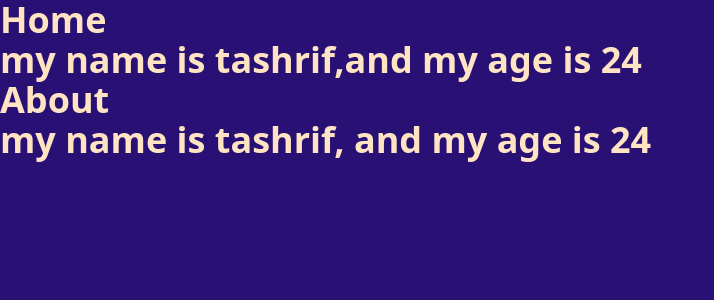
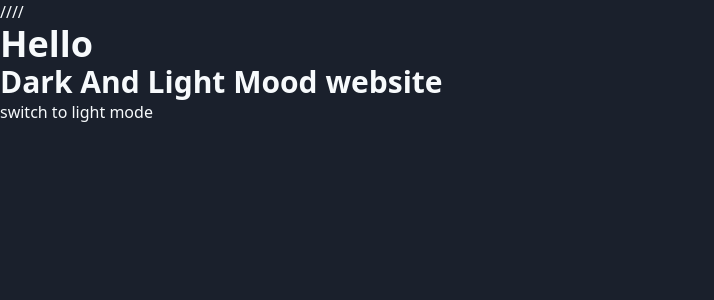
Before and after one commit to tashrifmiyaji/my-react, a React (Vite) app: page / in a window 1280 px wide. Shown: the top 300 px of the page, without its empty margins (0-714 px from the left). Built offline with nearby package versions, Linux system fonts and the light colour scheme.

Commit message:
update for dark&lightThemeWithContext

```diff
--- a/src/App.jsx
+++ b/src/App.jsx
@@ -19,9 +19,15 @@ import "./index.css";
 // import { UseRef } from "./components/Hook/useRef/index";
 // import { ForwardRef } from "./components/Hook/useRef/forwardRef";
 //
-import { BioProvider } from "./components/Hook/context API/index";
-import { Home } from "./components/Hook/context API/Home";
-import { About } from "./components/Hook/context API/about";
+// import { BioProvider } from "./components/Hook/context API/index";
+// import { Home } from "./components/Hook/context API/Home";
+// import { About } from "./components/Hook/context API/about";
+import {
+	ThemeProvider,
+	DarkAndLightMode,
+} from "./components/Hook/context API/dark&lightThemeWithContext";
+
+
 
 function App() {
 	return (
@@ -45,10 +51,15 @@ function App() {
 			{/* <Pokemon /> */}
 			{/* <UseRef /> */}
 			{/* <ForwardRef/> */}
-			<BioProvider>
+			//
+			{/* <BioProvider>
 				<Home/>
 				<About/>
-			</BioProvider>
+			</BioProvider> */}
+			//
+			<ThemeProvider>
+				<DarkAndLightMode />
+			</ThemeProvider>
 		</>
 	);
 }
```
